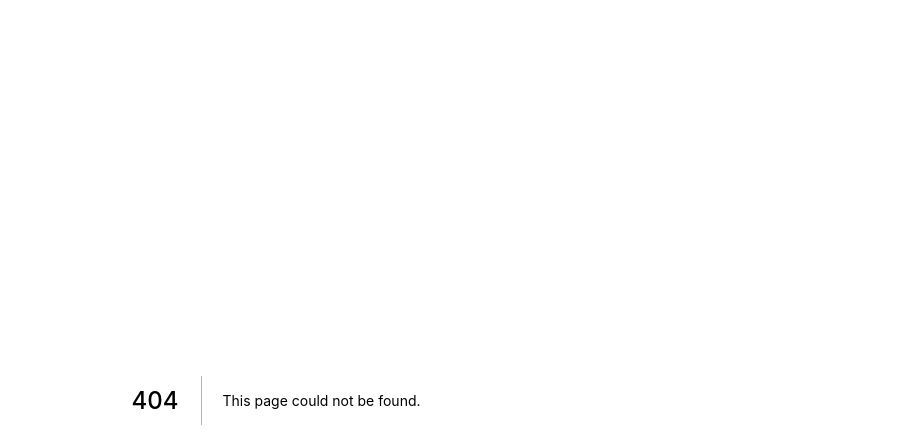
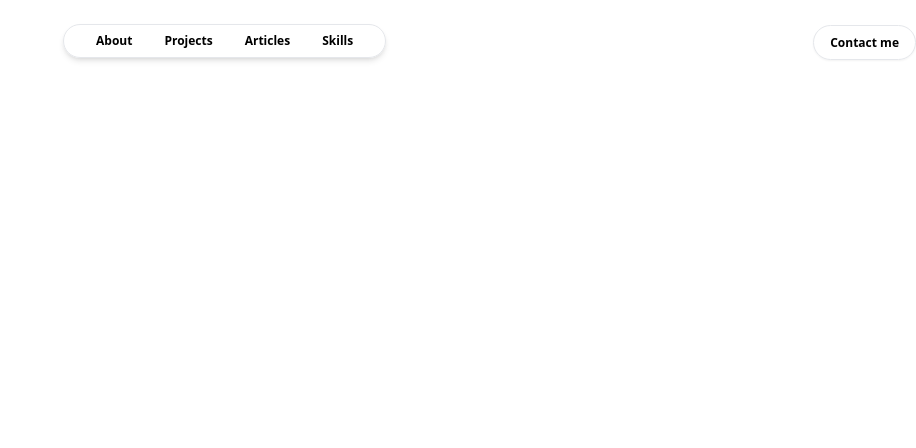
Before and after one commit to tmnyoni/tmnyoni.github.io, a Next.js app: page /components/navbar in a window 1280 px wide. Before the commit this address had no page. Shown: the top 448 px of the page, without its empty margins (364-1280 px from the left). Built offline with nearby package versions, Linux system fonts and the light colour scheme.

Commit message:
portfolio redesign.

```diff
--- a/package.json
+++ b/package.json
@@ -9,6 +9,8 @@
     "lint": "next lint"
   },
   "dependencies": {
+    "@headlessui/react": "^1.7.1",
+    "@heroicons/react": "^2.0.11",
     "next": "12.3.0",
     "react": "18.2.0",
     "react-dom": "18.2.0"
@@ -17,8 +19,11 @@
     "@types/node": "18.7.18",
     "@types/react": "18.0.20",
     "@types/react-dom": "18.0.6",
+    "autoprefixer": "^10.4.11",
     "eslint": "8.23.1",
     "eslint-config-next": "12.3.0",
+    "postcss": "^8.4.16",
+    "tailwindcss": "^3.1.8",
     "typescript": "4.8.3"
   }
 }
--- /dev/null
+++ b/pages/components/navbar.tsx
@@ -0,0 +1,43 @@
+import Link from "next/link";
+const Navbar = () => {
+    return (
+        <nav className="py-6">
+            <div className="container m-auto">
+                <div className="flex items-center justify-between">
+                    <div></div>
+                    <div className="border shadow-md rounded-full px-4 py-2 font-semibold text-xs">
+                        <Link href={"about"}>
+                            <a className="px-4 py-2">
+                                About
+                            </a>
+                        </Link>
+                        <Link href={"projects"}>
+                            <a className="px-4 py-2">
+                                Projects
+                            </a>
+                        </Link>
+                        <Link href={"articles"}>
+                            <a className="px-4 py-2">
+                                Articles
+                            </a>
+                        </Link>
+                        <Link href={"skills"}>
+                            <a className="px-4 py-2">
+                                Skills
+                            </a>
+                        </Link>
+                    </div>
+                    <div className="right-0">
+                        <Link href="contact">
+                            <a className="py-2 px-4 border shadow-sm  rounded-full text-xs font-semibold">
+                                Contact me
+                            </a>
+                        </Link>
+                    </div>
+                </div>
+            </div>
+        </nav>
+    )
+}
+
+export default Navbar;
--- a/pages/index.tsx
+++ b/pages/index.tsx
@@ -1,72 +1,12 @@
-import type { NextPage } from 'next'
-import Head from 'next/head'
-import Image from 'next/image'
-import styles from '../styles/Home.module.css'
+import { NextPage } from "next";
+import Navbar from "./components/navbar";
 
-const Home: NextPage = () => {
-  return (
-    <div className={styles.container}>
-      <Head>
-        <title>Create Next App</title>
-        <meta name="description" content="Generated by create next app" />
-        <link rel="icon" href="/favicon.ico" />
-      </Head>
-
-      <main className={styles.main}>
-        <h1 className={styles.title}>
-          Welcome to <a href="https://nextjs.org">Next.js!</a>
-        </h1>
-
-        <p className={styles.description}>
-          Get started by editing{' '}
-          <code className={styles.code}>pages/index.tsx</code>
-        </p>
-
-        <div className={styles.grid}>
-          <a href="https://nextjs.org/docs" className={styles.card}>
-            <h2>Documentation &rarr;</h2>
-            <p>Find in-depth information about Next.js features and API.</p>
-          </a>
-
-          <a href="https://nextjs.org/learn" className={styles.card}>
-            <h2>Learn &rarr;</h2>
-            <p>Learn about Next.js in an interactive course with quizzes!</p>
-          </a>
-
-          <a
-            href="https://github.com/vercel/next.js/tree/canary/examples"
-            className={styles.card}
-          >
-            <h2>Examples &rarr;</h2>
-            <p>Discover and deploy boilerplate example Next.js projects.</p>
-          </a>
-
-          <a
-            href="https://vercel.com/new?utm_source=create-next-app&utm_medium=default-template&utm_campaign=create-next-app"
-            className={styles.card}
-          >
-            <h2>Deploy &rarr;</h2>
-            <p>
-              Instantly deploy your Next.js site to a public URL with Vercel.
-            </p>
-          </a>
+const Home: NextPage = () =>{
+    return (
+        <div>
+            <Navbar />
         </div>
-      </main>
-
-      <footer className={styles.footer}>
-        <a
-          href="https://vercel.com?utm_source=create-next-app&utm_medium=default-template&utm_campaign=create-next-app"
-          target="_blank"
-          rel="noopener noreferrer"
-        >
-          Powered by{' '}
-          <span className={styles.logo}>
-            <Image src="/vercel.svg" alt="Vercel Logo" width={72} height={16} />
-          </span>
-        </a>
-      </footer>
-    </div>
-  )
+    )
 }
 
-export default Home
+export default Home;
--- /dev/null
+++ b/postcss.config.js
@@ -0,0 +1,6 @@
+module.exports = {
+  plugins: {
+    tailwindcss: {},
+    autoprefixer: {},
+  },
+}
--- a/styles/globals.css
+++ b/styles/globals.css
@@ -1,26 +1,3 @@
-html,
-body {
-  padding: 0;
-  margin: 0;
-  font-family: -apple-system, BlinkMacSystemFont, Segoe UI, Roboto, Oxygen,
-    Ubuntu, Cantarell, Fira Sans, Droid Sans, Helvetica Neue, sans-serif;
-}
-
-a {
-  color: inherit;
-  text-decoration: none;
-}
-
-* {
-  box-sizing: border-box;
-}
-
-@media (prefers-color-scheme: dark) {
-  html {
-    color-scheme: dark;
-  }
-  body {
-    color: white;
-    background: black;
-  }
-}
+@tailwind base;
+@tailwind components;
+@tailwind utilities;
--- /dev/null
+++ b/tailwind.config.js
@@ -0,0 +1,11 @@
+/** @type {import('tailwindcss').Config} */
+module.exports = {
+  content: [
+    "./pages/**/*.{js,ts,jsx,tsx}",
+    "./components/**/*.{js,ts,jsx,tsx}",
+  ],
+  theme: {
+    extend: {},
+  },
+  plugins: [],
+}
```
Also changed, not shown: 1 other file (tests, documents, lock files or other folders).
